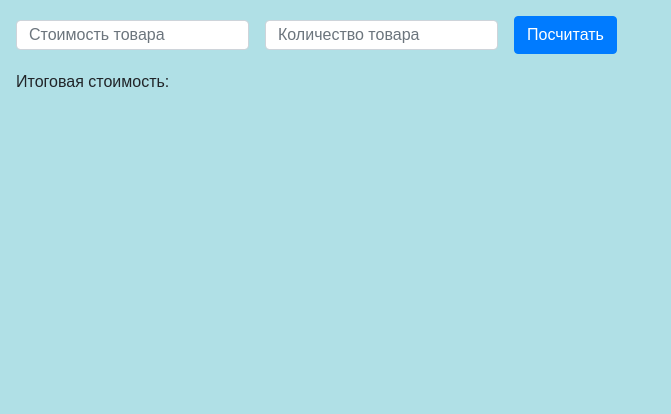
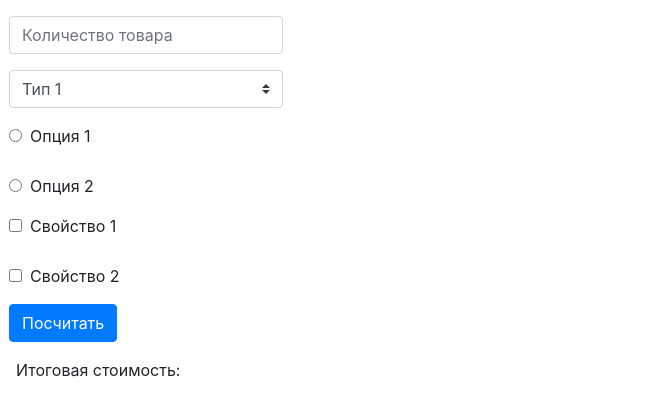
Before and after one commit to 1nfl1ght/vinogradov, a plain HTML site: page lab5/index.html in a window 1280 px wide. Shown: the top 414 px of the page, without its empty margins (0-671 px from the left). Drawn offline with nearby package versions, Linux system fonts and the light colour scheme; files that its build step writes are made by us from their sources.

Commit message:
Update index.html

```diff
--- a/lab5/index.html
+++ b/lab5/index.html
@@ -8,43 +8,34 @@
     <script src="https://ajax.googleapis.com/ajax/libs/jquery/2.2.0/jquery.min.js"></script>
     <script src="https://cdn.jsdelivr.net/npm/@popperjs/core@2.10.2/dist/umd/popper.min.js" integrity="sha384-7+zCNj/IqJ95wo16oMtfsKbZ9ccEh31eOz1HGyDuCQ6wgnyJNSYdrPa03rtR1zdB" crossorigin="anonymous"></script>
     <script src="https://cdn.jsdelivr.net/npm/bootstrap@5.1.2/dist/js/bootstrap.min.js" integrity="sha384-PsUw7Xwds7x08Ew3exXhqzbhuEYmA2xnwc8BuD6SEr+UmEHlX8/MCltYEodzWA4u" crossorigin="anonymous"></script>
-    <link rel="stylesheet" href="style.css">
+    <script src="main.js" defer></script>
     <title>Document</title>
-    <style>
-        input {
-            width: 165px;
-            height: 30px;
-            font-size: 1rem;
-        }
-    </style>
 </head>
 <body>
     <div class="row">
-        <div class="col mx-3 my-3">
-            <form class="form-inline">
-                <input class="form-control mr-sm-3 mb mb-3" type="number" placeholder="Стоимость товара" id="worth">
-                <input class="form-control mr-sm-3 mb mb-3" type="number" placeholder="Количество товара" id="count">
-                <button class="btn btn-primary mb mb-3" type="button" id="calculate">Посчитать</button>
+        <div class="mx-4 my-3">
+            <form>
+                <input class="form-control mb-3" type="number" placeholder="Количество товара" id="count">
+                <select class="custom-select mb-3" name="prodType">
+                    <option disabled>Тип товара</option>
+                    <option value="1">Тип 1</option>
+                    <option value="2">Тип 2</option>
+                    <option value="3">Тип 3</option>
+                </select>
+                <div class="options">
+                    <p><input name="opt" class="radio mb-3 mr-2" type="radio" value="1">Опция 1</p>
+                    <p><input name="opt" class="radio mr-2" type="radio" value="2">Опция 2</p>
+                </div>
+                <div class="properties">
+                    <p><input name="1" class="checkbox mb-3 mr-2" type="checkbox">Свойство 1</p>
+                    <p><input name="2" class="checkbox mr-2" type="checkbox">Свойство 2</p>
+                </div>
+                <button class="btn btn-primary d-block" type="button" id="calculate">Посчитать</button>
             </form>
-            <div class="result">Итоговая стоимость: <p class="d-inline"></p></div>
         </div>
-
+        <div class="col-12 ml-3">
+            Итоговая стоимость: <p class="result d-inline"></p>
+        </div>
     </div>
-
-    <script>
-        document.addEventListener('DOMContentLoaded', () => {
-            calculate.onclick = function() {
-            let worth = document.querySelector('#worth').value.match(/^\d+$/);
-            let count = document.querySelector('#count').value.match(/^\d+$/);
-            let result;
-            if (worth === null || Number(count) === null) {
-                document.querySelector('p').innerHTML='<span style="color: red;">Введи коррекнтые данные</span>';
-            } else {
-                result = Number(worth) * Number(count);
-                document.querySelector('p').innerHTML=result;
-            }
-        }
-        });
-    </script>
 </body>
 </html>
```
